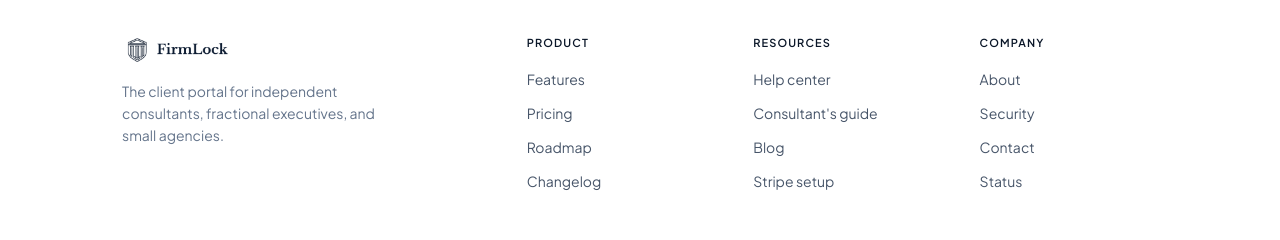
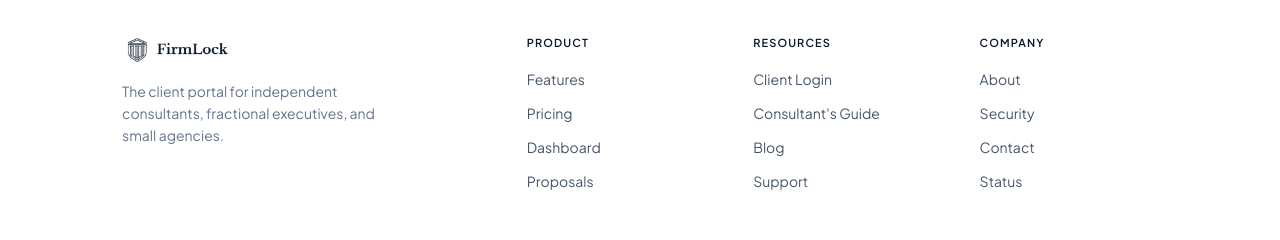
Before and after one commit to GrantK888/firmlock, a Next.js app: page / in a window 1280 px wide. Shown: the part 6409-6649 px from the top of the page. Built offline with nearby package versions, Linux system fonts and the light colour scheme.

Commit message:
Update Footer.tsx

```diff
--- a/components/Footer.tsx
+++ b/components/Footer.tsx
@@ -1,12 +1,36 @@
 import Link from 'next/link';
-// Removed LogoMark import since we are using your image file
 import styles from './Footer.module.css';
 
-const LINKS = {
-  Product:   ['Features', 'Pricing', 'Roadmap', 'Changelog'],
-  Resources: ['Help center', "Consultant's guide", 'Blog', 'Stripe setup'],
-  Company:   ['About', 'Security', 'Contact', 'Status'],
-};
+// We update the object to include the name AND the link
+const FOOTER_SECTIONS = [
+  {
+    title: 'Product',
+    links: [
+      { name: 'Features', href: '#features' },
+      { name: 'Pricing', href: '#pricing' },
+      { name: 'Dashboard', href: 'https://firmlock.app/dashboard' },
+      { name: 'Proposals', href: 'https://firmlock.app/proposals' },
+    ],
+  },
+  {
+    title: 'Resources',
+    links: [
+      { name: 'Client Login', href: 'https://firmlock.app/client-login' },
+      { name: "Consultant's Guide", href: '/guide' },
+      { name: 'Blog', href: '/blog' },
+      { name: 'Support', href: 'mailto:support@firmlock.app' },
+    ],
+  },
+  {
+    title: 'Company',
+    links: [
+      { name: 'About', href: '/about' },
+      { name: 'Security', href: 'https://firmlock.app/settings' },
+      { name: 'Contact', href: '/contact' },
+      { name: 'Status', href: 'https://status.firmlock.app' },
+    ],
+  },
+];
 
 export default function Footer() {
   return (
@@ -15,13 +39,11 @@ export default function Footer() {
         <div className={styles.grid}>
           <div className={styles.brand}>
             <Link href="/" className={styles.brandLink}>
-              {/* Using your logo image from the public folder */}
               <img
                 src="/logo.png"
                 alt="FirmLock Logo"
                 style={{ height: '32px', width: 'auto' }}
               />
-              {/* Removed the <span>FirmLock</span> line to avoid double-naming */}
             </Link>
             <p className={styles.tagline}>
               The client portal for independent consultants, fractional
@@ -29,13 +51,15 @@ export default function Footer() {
             </p>
           </div>
 
-          {Object.entries(LINKS).map(([heading, items]) => (
-            <div key={heading} className={styles.col}>
-              <h5 className={styles.colHeading}>{heading}</h5>
+          {FOOTER_SECTIONS.map((section) => (
+            <div key={section.title} className={styles.col}>
+              <h5 className={styles.colHeading}>{section.title}</h5>
               <ul>
-                {items.map((item) => (
-                  <li key={item}>
-                    <Link href="#" className={styles.colLink}>{item}</Link>
+                {section.links.map((link) => (
+                  <li key={link.name}>
+                    <Link href={link.href} className={styles.colLink}>
+                      {link.name}
+                    </Link>
                   </li>
                 ))}
               </ul>
@@ -46,9 +70,10 @@ export default function Footer() {
         <div className={styles.bottom}>
           <span>© 2026 FirmLock, Inc. All rights reserved.</span>
           <div className={styles.legal}>
-            {['Privacy', 'Terms', 'DPA'].map((l) => (
-              <Link key={l} href="#" className={styles.legalLink}>{l}</Link>
-            ))}
+            {/* Standard legal routes (relative to getfirmlock.com) */}
+            <Link href="/privacy" className={styles.legalLink}>Privacy</Link>
+            <Link href="/terms" className={styles.legalLink}>Terms</Link>
+            <Link href="/dpa" className={styles.legalLink}>DPA</Link>
           </div>
         </div>
       </div>
```
